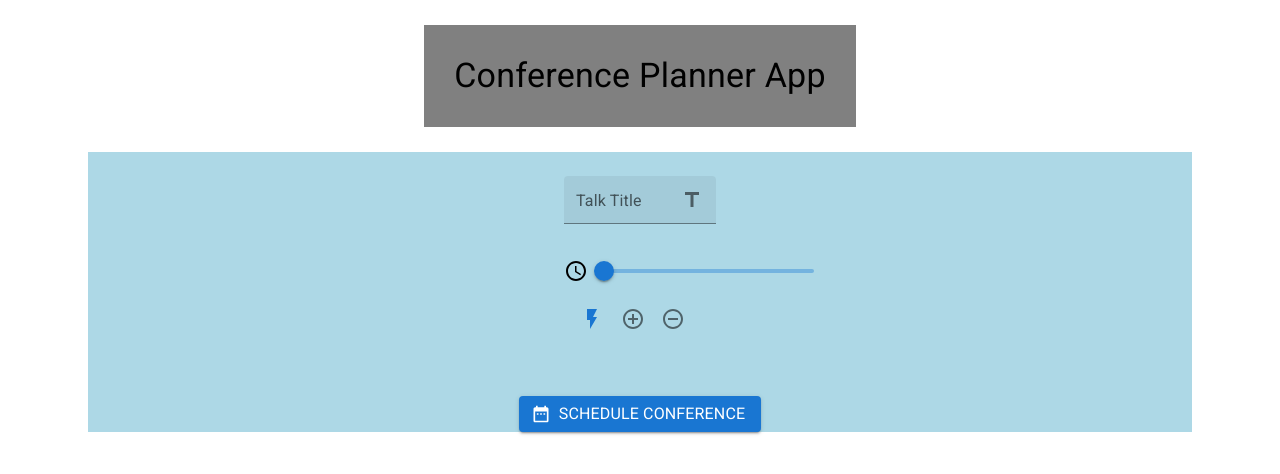
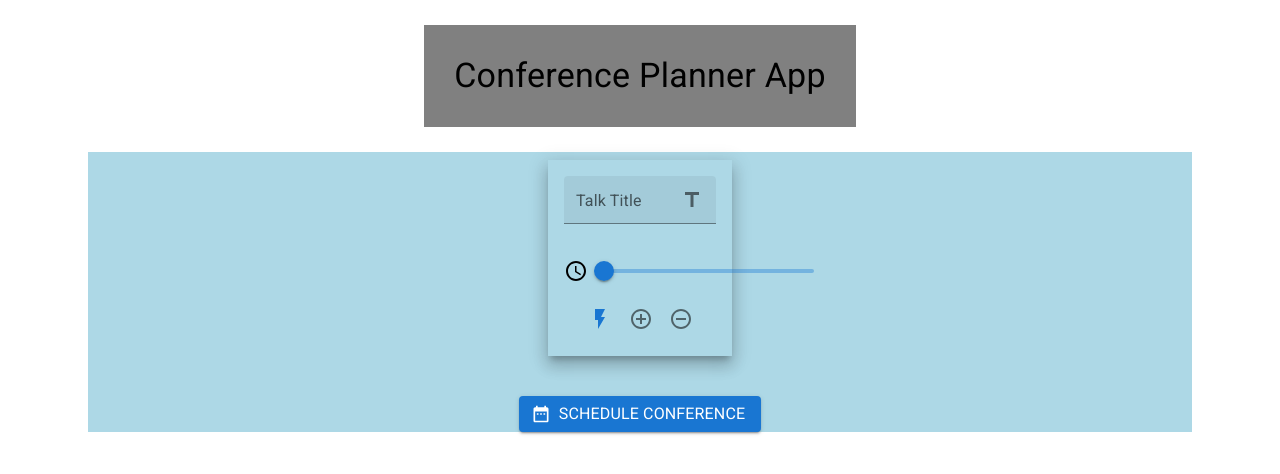
Before and after one commit to xarmar/conference-track-management, a React (Create React App) app: page / in a window 1280 px wide. Shown: the top 474 px of the page. Built offline with nearby package versions, Linux system fonts and the light colour scheme.

Commit message:
Apply shadows to each input form.

```diff
--- a/src/components/Form.js
+++ b/src/components/Form.js
@@ -15,6 +15,7 @@ import Slider from '@mui/material/Slider';
 import ScheduleIcon from '@mui/icons-material/Schedule';
 import CheckBox from '@mui/material/Checkbox'
 import Talk from './Talk'
+import { shadows } from '@mui/system';
 
 
 const Form = (props) => {
@@ -194,7 +195,7 @@ const Form = (props) => {
     // Renders Form UI to the DOM
     const renderForm = inputFields.map((inputFields, index) => {
         return (
-            <Grid container direction="row" item key={index} alignItems="center" justifyContent="center" xs={2} m={1} p={2} id="cada-form">
+            <Grid container direction="row" item key={index} alignItems="center" justifyContent="center" xs={2} m={1} p={2} id="cada-form" sx={{ boxShadow: 10 }}>
                 <Grid item xs={12}>
                     <TextField name="talkTitle"
                     label="Talk Title"
@@ -232,7 +233,7 @@ const Form = (props) => {
                 </Grid>
                 </Box>
                 </Grid>
-                <Grid container item direction="row" justifyContent="center" align-items="center" spacing={2} xs={12} mt={1} ms={4}>
+                <Grid container item direction="row" justifyContent="center" align-items="center" xs={12} mt={1} ms={4}>
                     <Tooltip title={setLightningTalkHelperText(index)} placement="top">
                         <CheckBox onClick={event => handleLightningTalkClick(index,event)} checked={handleCheckbox(index)} icon={<FlashOffIcon />} checkedIcon={<FlashOnIcon />} />
                     </Tooltip>
@@ -252,8 +253,8 @@ const Form = (props) => {
         });
 
     return (
-        <Grid container item xs={12} alignItems="center" id="preto-tudo">
-            <Grid container item direction="row" justifyContent="center" align-items="center" xs={12} id="verde-forms">
+        <Grid container item xs={12} alignItems="center">
+            <Grid container item direction="row" justifyContent="center" align-items="center" xs={12}>
                 {renderForm}
             </Grid>
             <Grid container item justifyContent="center" alignItems="center" mt={4} xs={12}>
```
